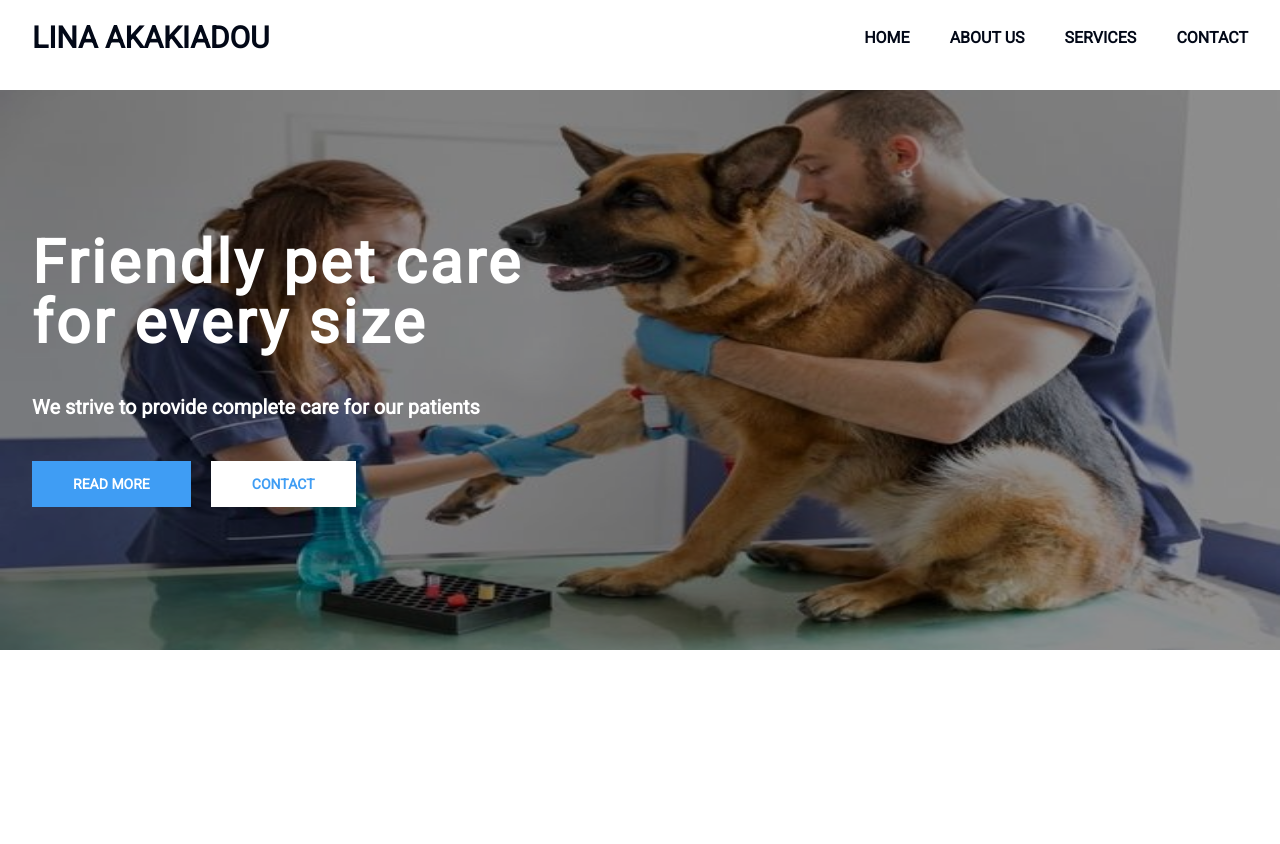
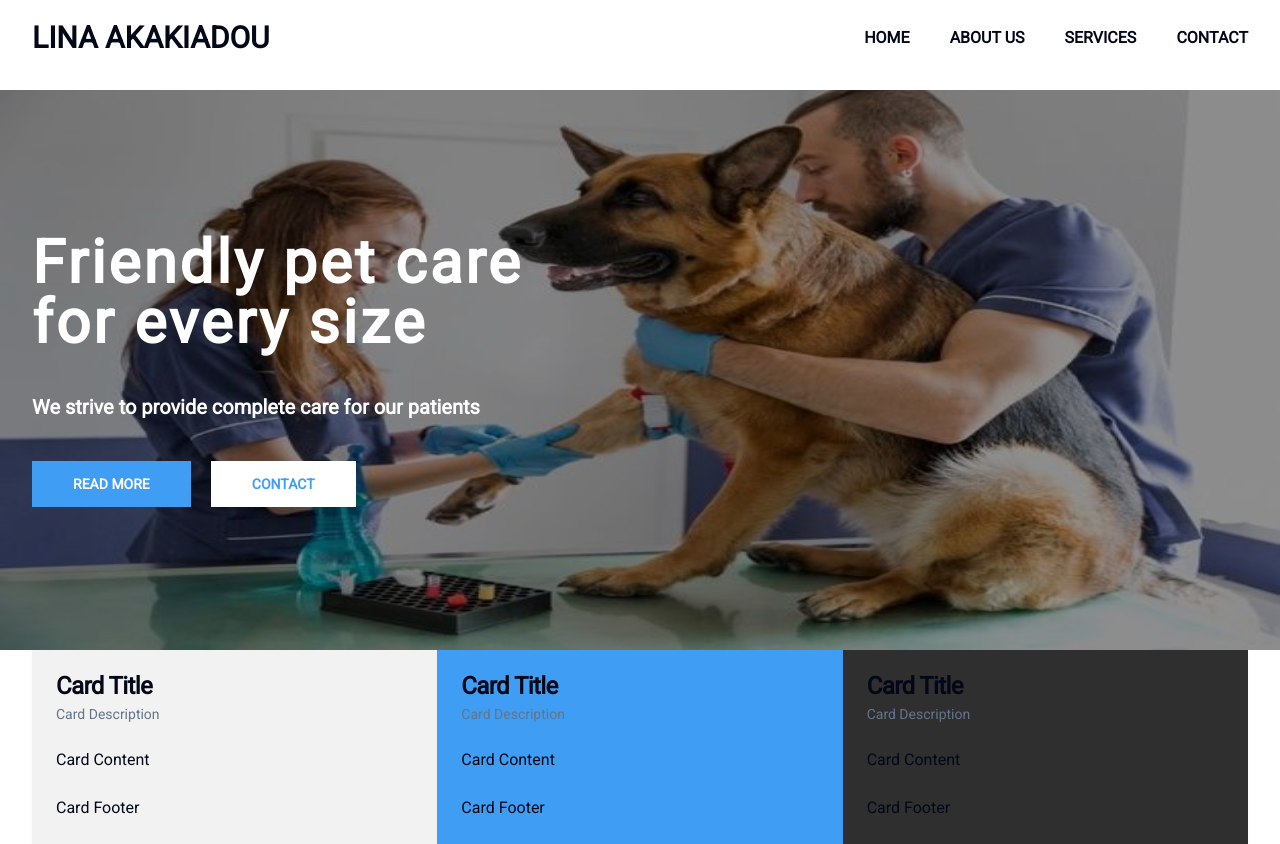
Before and after one commit to LazarosZiskos/vet-practice, a Next.js app: page / in a window 1280 px wide. Before the commit the page ends 800 px from the top, so only its background shows below. Built offline with nearby package versions, Linux system fonts and the light colour scheme.

Commit message:
working on cards

```diff
--- a/components/Hero.jsx
+++ b/components/Hero.jsx
@@ -1,7 +1,13 @@
-import Image from "next/image";
 import React from "react";
 import MyButton from "./MyButton";
-import Link from "next/link";
+import {
+  Card,
+  CardContent,
+  CardDescription,
+  CardFooter,
+  CardHeader,
+  CardTitle,
+} from "@/components/ui/card";
 
 const Hero = () => {
   return (
@@ -37,6 +43,45 @@ const Hero = () => {
             />
           </div>
         </div>
+        {/* CREATE MYCARD COMPONENT WITH THE SHADCNUI CARD INSIDE TO PASS PROPS */}
+        <div className="absolute mt-auto justify-center items-center container grid grid-cols-3 top-[650px]">
+          <Card className="bg-gray2">
+            <CardHeader>
+              <CardTitle>Card Title</CardTitle>
+              <CardDescription>Card Description</CardDescription>
+            </CardHeader>
+            <CardContent>
+              <p>Card Content</p>
+            </CardContent>
+            <CardFooter>
+              <p>Card Footer</p>
+            </CardFooter>
+          </Card>
+          <Card className="bg-blue1">
+            <CardHeader>
+              <CardTitle>Card Title</CardTitle>
+              <CardDescription>Card Description</CardDescription>
+            </CardHeader>
+            <CardContent>
+              <p>Card Content</p>
+            </CardContent>
+            <CardFooter>
+              <p>Card Footer</p>
+            </CardFooter>
+          </Card>
+          <Card className="bg-gray1">
+            <CardHeader>
+              <CardTitle>Card Title</CardTitle>
+              <CardDescription>Card Description</CardDescription>
+            </CardHeader>
+            <CardContent>
+              <p>Card Content</p>
+            </CardContent>
+            <CardFooter>
+              <p>Card Footer</p>
+            </CardFooter>
+          </Card>
+        </div>
       </div>
     </section>
   );
--- /dev/null
+++ b/components/ui/card.jsx
@@ -0,0 +1,65 @@
+import * as React from "react";
+
+import { cn } from "@/lib/utils";
+
+const Card = React.forwardRef(({ className, ...props }, ref) => (
+  <div
+    ref={ref}
+    className={cn(" bg-card text-card-foreground shadow-sm", className)}
+    {...props}
+  />
+));
+Card.displayName = "Card";
+
+const CardHeader = React.forwardRef(({ className, ...props }, ref) => (
+  <div
+    ref={ref}
+    className={cn("flex flex-col space-y-1.5 p-6", className)}
+    {...props}
+  />
+));
+CardHeader.displayName = "CardHeader";
+
+const CardTitle = React.forwardRef(({ className, ...props }, ref) => (
+  <h3
+    ref={ref}
+    className={cn(
+      "text-2xl font-semibold leading-none tracking-tight",
+      className
+    )}
+    {...props}
+  />
+));
+CardTitle.displayName = "CardTitle";
+
+const CardDescription = React.forwardRef(({ className, ...props }, ref) => (
+  <p
+    ref={ref}
+    className={cn("text-sm text-muted-foreground", className)}
+    {...props}
+  />
+));
+CardDescription.displayName = "CardDescription";
+
+const CardContent = React.forwardRef(({ className, ...props }, ref) => (
+  <div ref={ref} className={cn("p-6 pt-0", className)} {...props} />
+));
+CardContent.displayName = "CardContent";
+
+const CardFooter = React.forwardRef(({ className, ...props }, ref) => (
+  <div
+    ref={ref}
+    className={cn("flex items-center p-6 pt-0", className)}
+    {...props}
+  />
+));
+CardFooter.displayName = "CardFooter";
+
+export {
+  Card,
+  CardHeader,
+  CardFooter,
+  CardTitle,
+  CardDescription,
+  CardContent,
+};
```
